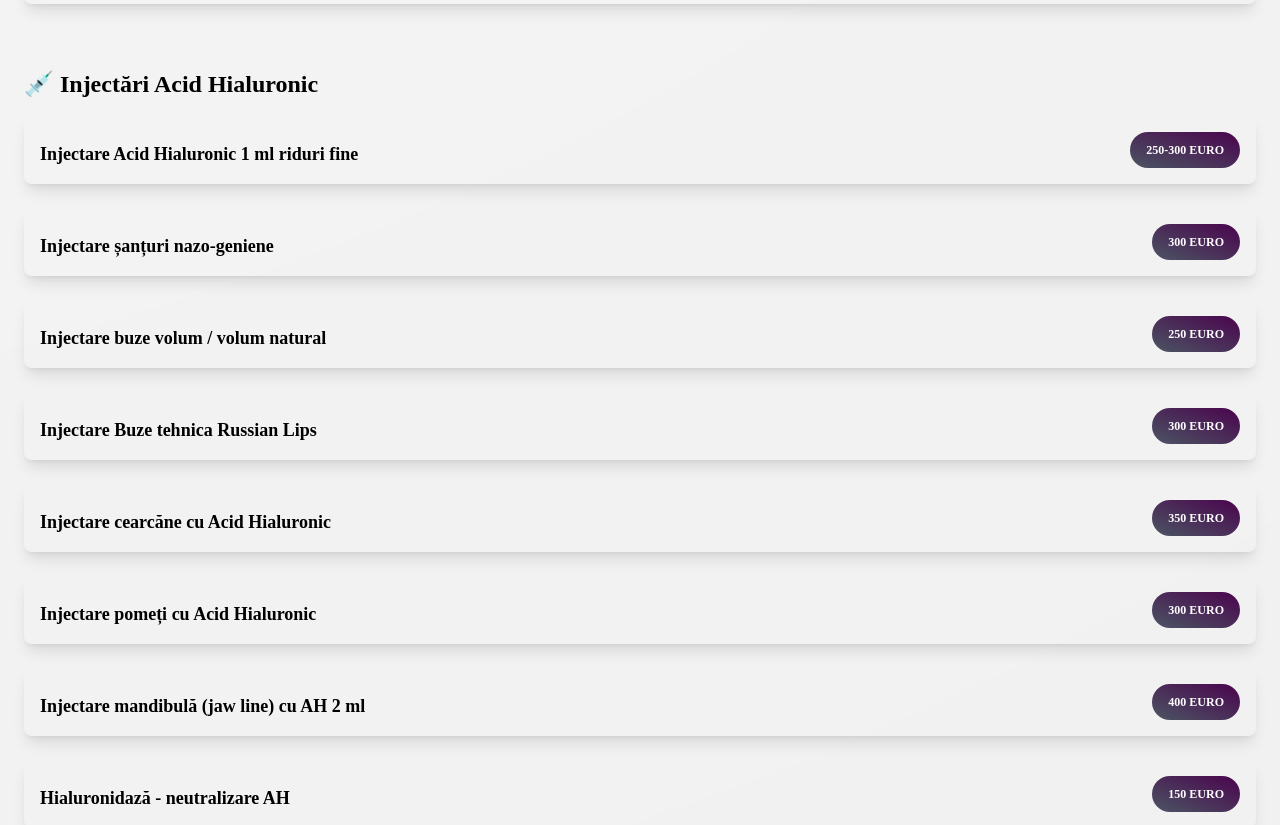
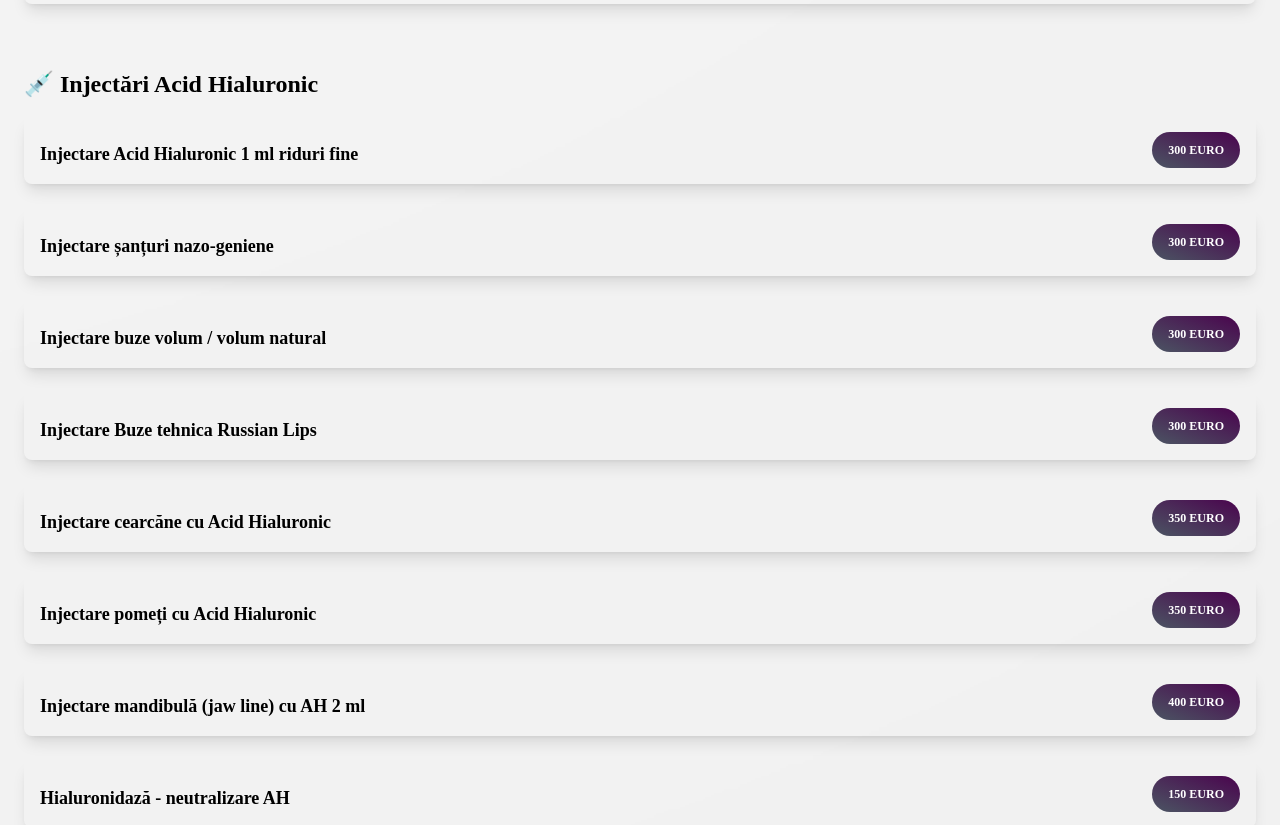
Before and after one commit to roxanabogdan/beauty-website, a Gatsby site: page /preturi in a window 1280 px wide. Shown: the part 4700-5525 px from the top of the page. Built offline with nearby package versions, Linux system fonts and the light colour scheme; Gatsby itself is replaced by a stand-in of ours.

Commit message:
Update prices

```diff
--- a/src/pages/preturi/index.tsx
+++ b/src/pages/preturi/index.tsx
@@ -51,7 +51,7 @@ const priceList = {
   ],
   "💉 Injectări Botox": [
     { title: "Injectare Toxină Botulinică 1 zonă", price: "150 EURO" },
-    { title: "Injectare Toxină Botulinică (3 zone)", price: "250-300 EURO" },
+    { title: "Injectare Toxină Botulinică (3 zone)", price: "300 EURO" },
     { title: "Injectare Toxină Botulinică bărbați (3 zone)", price: "300-350 EURO" },
     { title: "Injectare Toxină Botulinică maseter (mandibulă)", price: "300 EURO" },
     { title: "Injectare Toxină Botulinică anti torticolis", price: "300 EURO" },
@@ -60,12 +60,12 @@ const priceList = {
     { title: "Injectare Toxină Botulinică menton", price: "100 EURO" }
   ],
   "💉 Injectări Acid Hialuronic": [
-    { title: "Injectare Acid Hialuronic 1 ml riduri fine", price: "250-300 EURO" },
+    { title: "Injectare Acid Hialuronic 1 ml riduri fine", price: "300 EURO" },
     { title: "Injectare șanțuri nazo-geniene", price: "300 EURO" },
-    { title: "Injectare buze volum / volum natural", price: "250 EURO" },
+    { title: "Injectare buze volum / volum natural", price: "300 EURO" },
     { title: "Injectare Buze tehnica Russian Lips", price: "300 EURO" },
     { title: "Injectare cearcăne cu Acid Hialuronic", price: "350 EURO" },
-    { title: "Injectare pomeți cu Acid Hialuronic", price: "300 EURO" },
+    { title: "Injectare pomeți cu Acid Hialuronic", price: "350 EURO" },
     { title: "Injectare mandibulă (jaw line) cu AH 2 ml", price: "400 EURO" },
     { title: "Hialuronidază - neutralizare AH", price: "150 EURO" }
   ],
```
